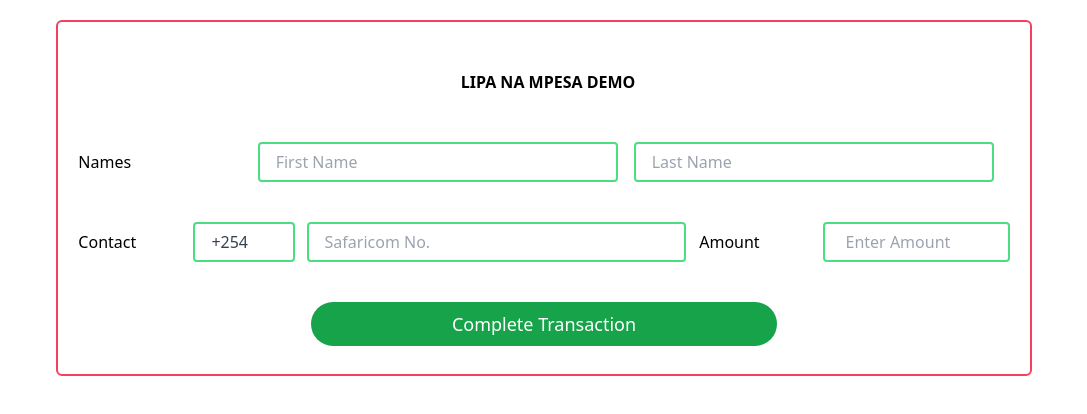
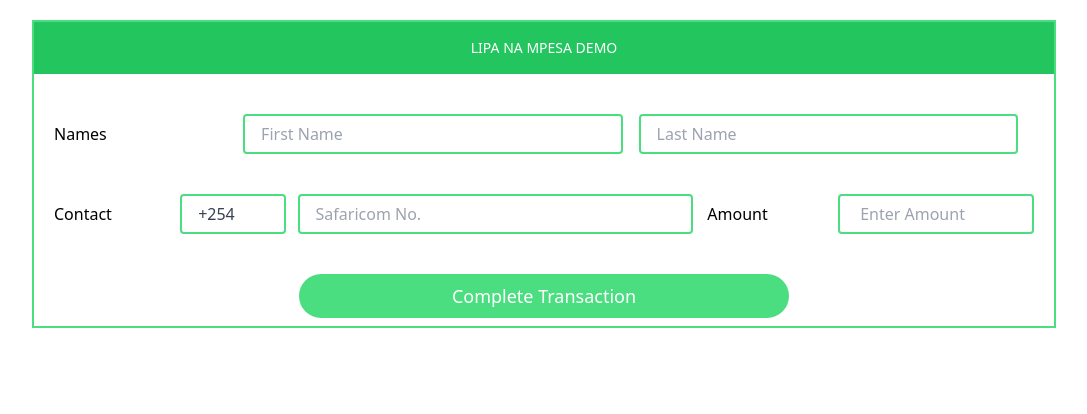
Before and after one commit to FredsTechVerse/Daraja-2.0-Front-End-, a React (Vite) app: page / in a window 1280 px wide. Shown: the top 414 px of the page, without its empty margins (96-1183 px from the left). Built offline with nearby package versions, Linux system fonts and the light colour scheme; no server answers.

Commit message:
Some facelift to the form

```diff
--- a/src/components/Button.jsx
+++ b/src/components/Button.jsx
@@ -4,7 +4,7 @@
 const Button = ({ text, href, onClick }) => {
   return (
     <motion.button
-      className="text-lg px-4 py-2 w-3/6 phone:w-full my-2 rounded-3xl bg-green-600 text-white hover:bg-rose-600"
+      className="text-lg px-4 py-2 w-3/6 phone:w-full my-2 rounded-3xl bg-green-400 text-white hover:bg-rose-600"
       whileInView={{ scale: [null, 1.2, 1.0] }}
       href={href}
       onClick={onClick}
--- a/src/components/CustomNav.jsx
+++ b/src/components/CustomNav.jsx
@@ -3,11 +3,7 @@
 const CustomNav = () => {
   return (
     <>
-      <nav className="w-full flex flex-row justify-center items-center mt-5">
-        <p className="w-full text-center uppercase font-bold py-2 ml-2">
-          {`LIPA NA MPESA DEMO`}
-        </p>
-      </nav>
+      <div className="w-full text-center text-sm font-normal text-white bg-green-500 px-2 py-4">{`LIPA NA MPESA DEMO`}</div>
     </>
   );
 };
--- a/src/components/Form.jsx
+++ b/src/components/Form.jsx
@@ -64,9 +64,9 @@
   };
 
   return (
-    <div className="px-5">
-      <form className="border-2 border-rose-500 rounded-md flex-col items-center justify-center mt-5 px-5 py-5 w-full">
-        <CustomNav />
+    <div className="flex flex-col w-4/5 items-center justify-center border-2 border-green-400 mt-5">
+      <CustomNav />
+      <form className="flex-col items-center justify-center px-5 w-full">
         <div className="flex phone:flex-col justify-around items-center my-10">
           <label for="contact" className="w-1/5 phone:w-full">
             Names
```
